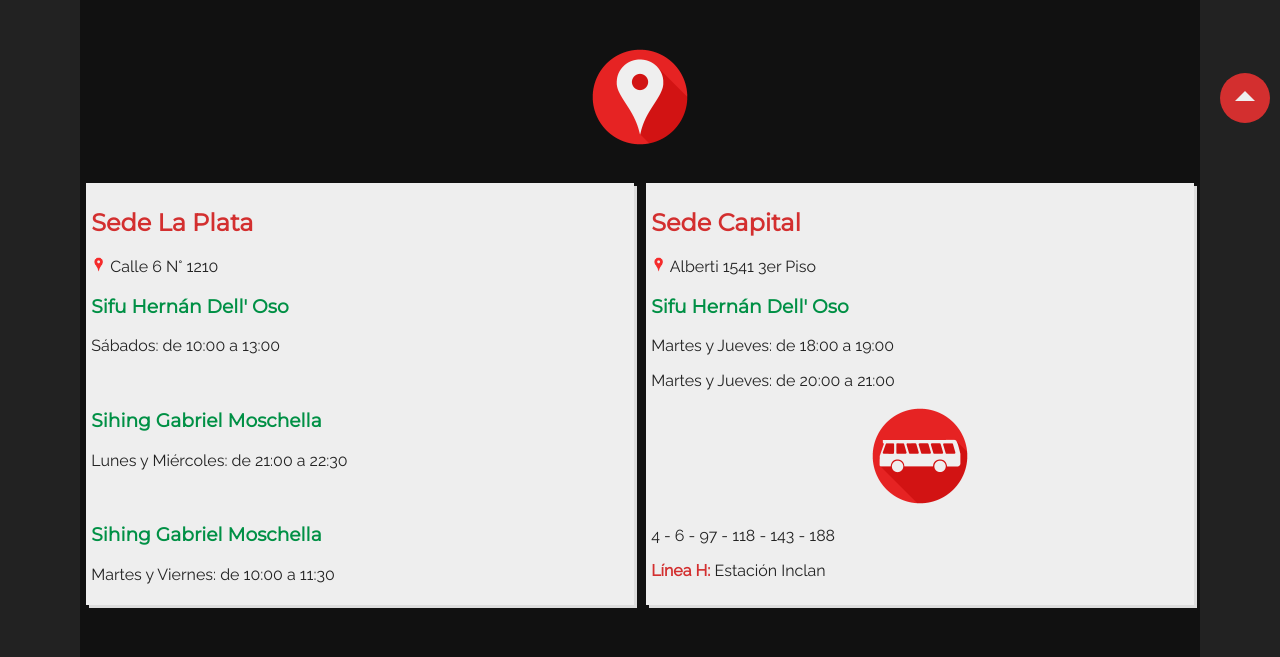
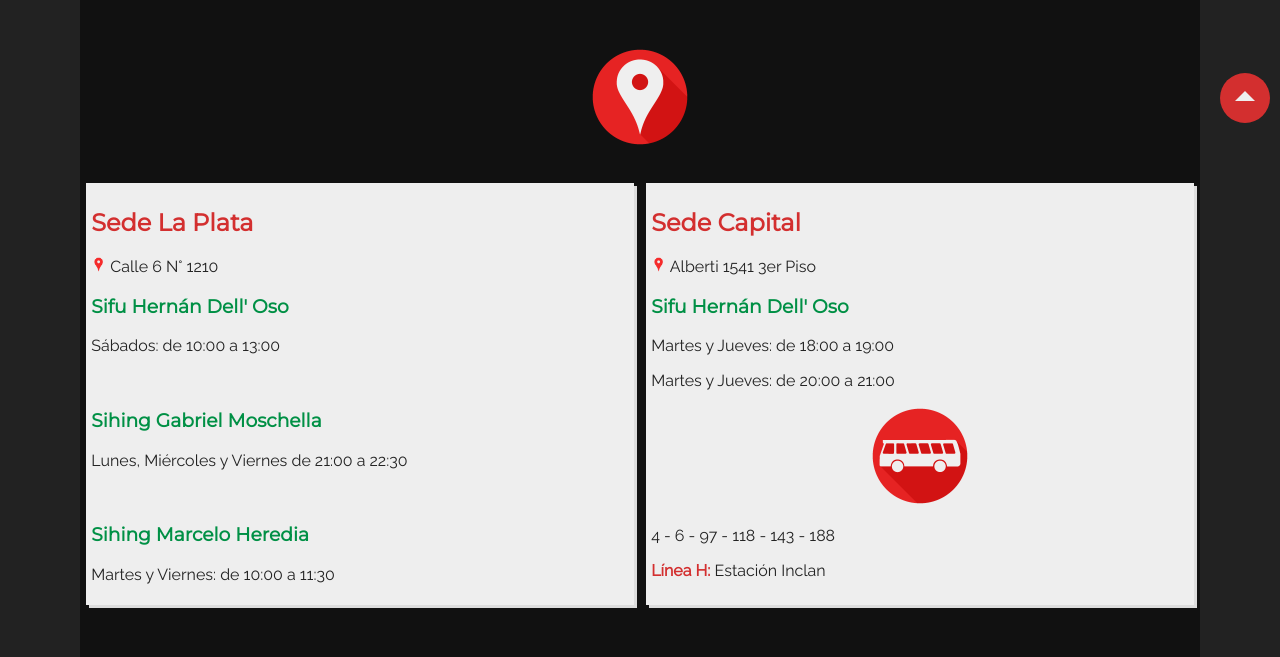
Before and after one commit to alandelloso/Hung_Gar_Argentina, a PHP site: page /contactanos in a window 1280 px wide. Shown: the part 727-1384 px from the top of the page. Run offline with PHP 8.4, Linux system fonts and the light colour scheme.

Commit message:
Corrección

```diff
--- a/contactanos.php
+++ b/contactanos.php
@@ -53,9 +53,9 @@ header('Content-Type: text/html; charset=utf-8');
 				<p><span class="bold">Sábados:</span> de 10:00 a 13:00</p>
 				<br>
 				<h3>Sihing Gabriel Moschella</h3>
-				<p><span class="bold">Lunes y Miércoles:</span> de 21:00 a 22:30</p>
+				<p><span class="bold">Lunes, Miércoles y Viernes</span> de 21:00 a 22:30</p>
 				<br>
-				<h3>Sihing Gabriel Moschella</h3>
+				<h3>Sihing Marcelo Heredia</h3>
 				<p><span class="bold">Martes y Viernes:</span> de 10:00 a 11:30</p>
 			</article>
 			<article class="sede__capital card">
--- a/index.php
+++ b/index.php
@@ -46,7 +46,7 @@ header('Content-Type: text/html; charset=utf-8');
 				<p><span class="bold">Sábados:</span> de 10:00 a 13:00</p>
 				<br>
 				<h3>Sihing Gabriel Moschella</h3>
-				<p><span class="bold">Lunes y Miércoles:</span> de 21:00 a 22:30</p>
+				<p><span class="bold">Lunes, Miércoles y Viernes:</span> de 21:00 a 22:30</p>
 				<br>
 				<h3>Sihing Marcelo Heredia</h3>
 				<p><span class="bold">Martes y Viernes:</span> de 10:00 a 11:30</p>
```
